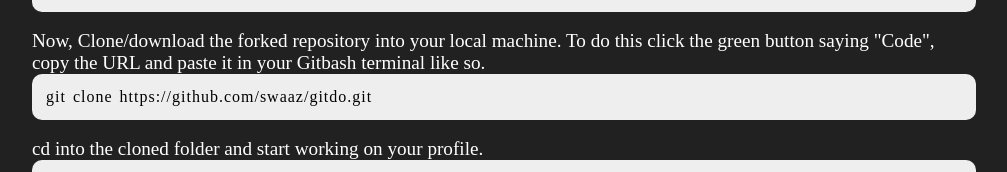
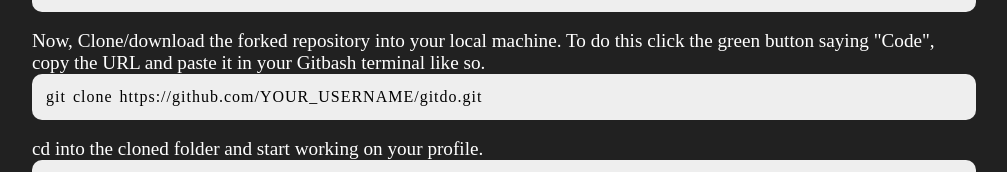
Before and after one commit to swaaz/gitgo, a React (Create React App) app: page /Instructions in a window 1280 px wide. Shown: the part 298-470 px from the top of the page, without its empty margins (18-1025 px from the left). Built offline with nearby package versions, Linux system fonts and the light colour scheme; a web font is replaced by a local one.

Commit message:
bugs fixed

```diff
--- a/src/Components/About/styles.module.scss
+++ b/src/Components/About/styles.module.scss
@@ -75,7 +75,7 @@
 
                 @include respond-below(xs){
                     width: 200px;
-                    margin-top: 30px;
+                    margin-top: 100px;
                 }
                 @include respond-below(xxs){
                     width:150px;
--- a/src/Components/Instructions/index.jsx
+++ b/src/Components/Instructions/index.jsx
@@ -25,7 +25,7 @@ function Instructions() {
             <h3>Firstly, we'll begin with forking the <a href="https://github.com/swaaz/gitdo">repository</a><span role="img" aria-label="file">📂</span>. You'll find the fork icon on the top-right corner of the page, Click on it.</h3>
             <p>https://github.com/swaaz/gitdo</p><br/>
             <h3>Now, Clone/download the forked repository into your local machine. To do this click the green button saying "Code", copy the URL and paste it in your Gitbash terminal like so.</h3>
-            <p>git clone https://github.com/swaaz/gitdo.git</p><br/>
+            <p>git clone https://github.com/YOUR_USERNAME/gitdo.git</p><br/>
             <h3>cd into the cloned folder and start working on your profile.</h3>
             <p>cd gitdo</p><br/>
             <h3>Before you start adding your profile details<span role="img" aria-label="file">📝</span>in your main branch, let's make changes in the project safely off to one side by creating a new branch.</h3>
```
